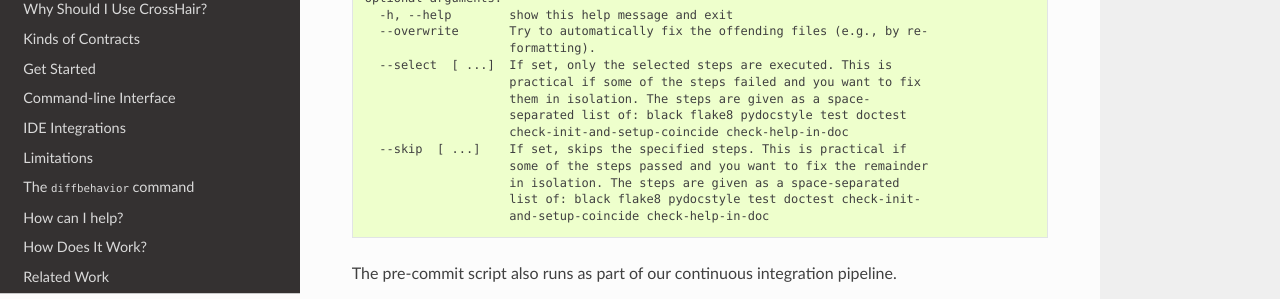
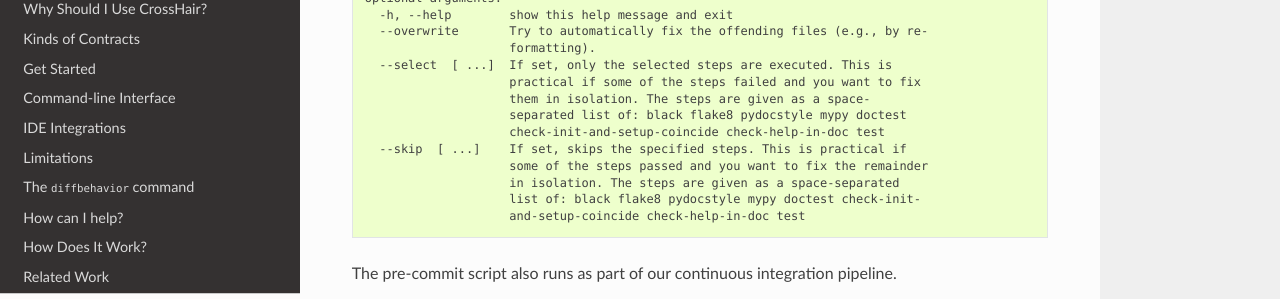
Before and after one commit to pschanely/CrossHair, a Sphinx documentation site: the page built from doc/source/contributing.rst, in a window 1280 px wide and 900 px high, scrolled down 1332 px. Shown: the part 336-635 px from the top of the window. Built offline with Sphinx 7.4.7 and the Read the Docs theme 2.0.0, drawn with Linux system fonts in a browser that asks for light colours; the version number is read from the project's files by our own code; some of the changed text lies outside the part shown.

Commit message:
Reorder presubmits
Move the quick checks up so that they happen earlier.

```diff
--- a/doc/source/contributing.rst
+++ b/doc/source/contributing.rst
@@ -104,13 +104,13 @@
       --select  [ ...]  If set, only the selected steps are executed. This is
                         practical if some of the steps failed and you want to fix
                         them in isolation. The steps are given as a space-
-                        separated list of: black flake8 pydocstyle test doctest
-                        check-init-and-setup-coincide check-help-in-doc
+                        separated list of: black flake8 pydocstyle mypy doctest
+                        check-init-and-setup-coincide check-help-in-doc test
       --skip  [ ...]    If set, skips the specified steps. This is practical if
                         some of the steps passed and you want to fix the remainder
                         in isolation. The steps are given as a space-separated
-                        list of: black flake8 pydocstyle test doctest check-init-
-                        and-setup-coincide check-help-in-doc
+                        list of: black flake8 pydocstyle mypy doctest check-init-
+                        and-setup-coincide check-help-in-doc test
 
 .. Help ends: python precommit.py --help
 
```
Also changed, not shown: check_help_in_doc.py (+5 -3 lines), precommit.py (+24 -24 lines).
